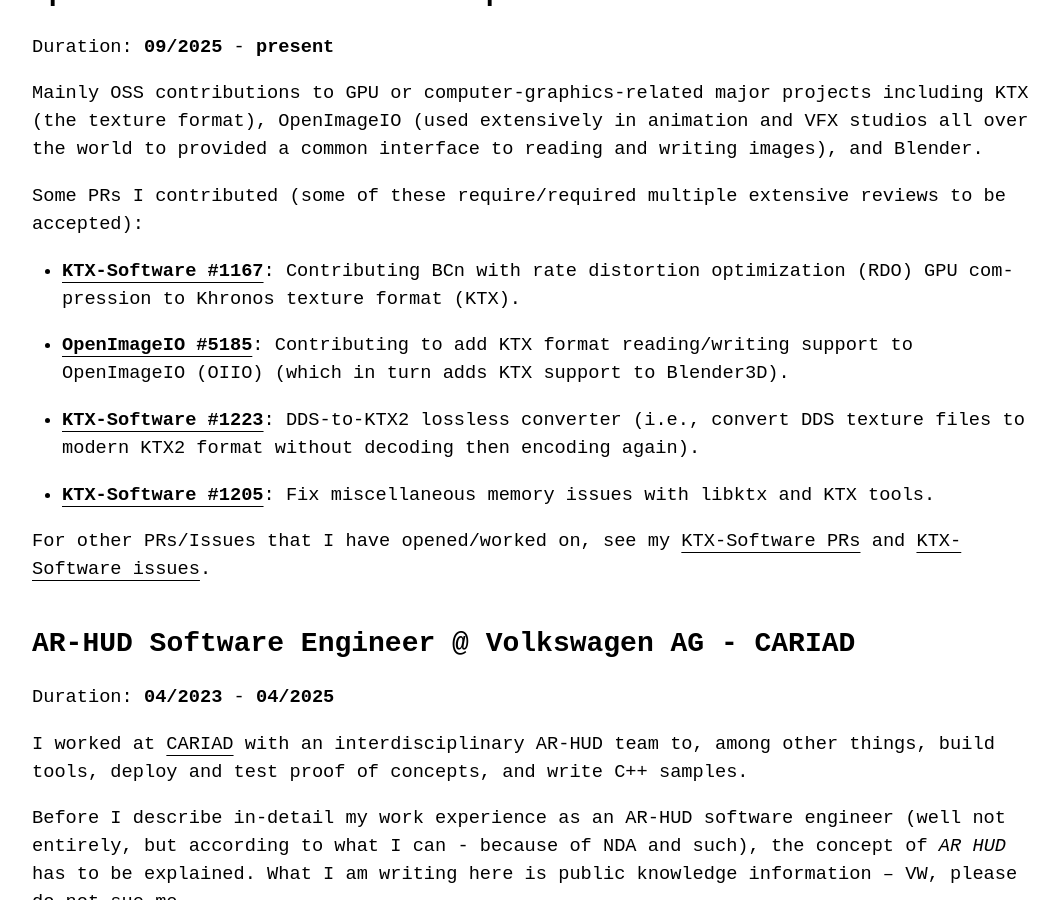
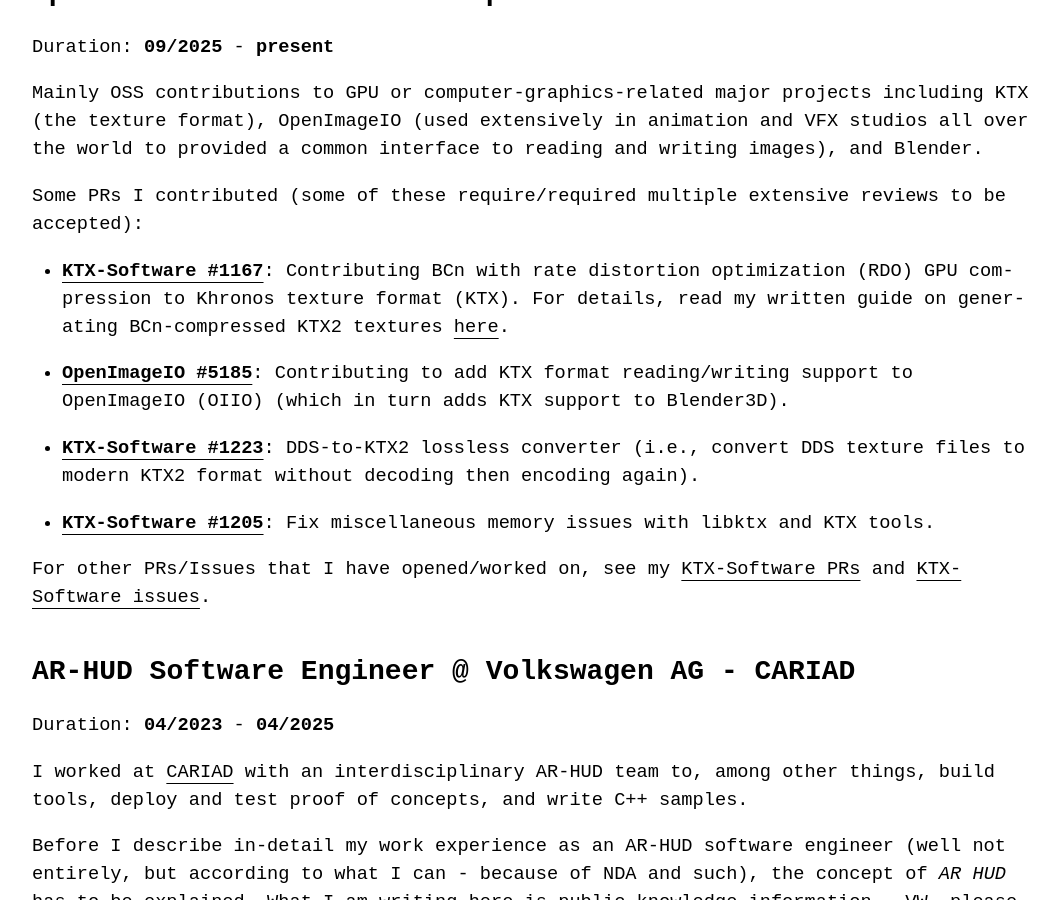
Before and after one commit to walcht/walcht, a Jekyll site: the page built from about.md, in a window 1280 px wide and 900 px high, scrolled down 2250 px. Shown: the whole window, without its empty margins (102-1161 px from the left). Built offline with Jekyll 4.4.1, drawn with Linux system fonts in a browser that asks for light colours; some of the changed text lies outside the part shown.

```diff
--- a/about.md
+++ b/about.md
@@ -86,7 +86,9 @@ Some PRs I contributed (some of these require/required multiple extensive
 reviews to be accepted):
 
 - **[KTX-Software #1167][pr-1167]**: Contributing BCn with rate distortion
-optimization (RDO) GPU compression to Khronos texture format (KTX).
+optimization (RDO) GPU compression to Khronos texture format (KTX). For details,
+read my written guide on generating BCn-compressed KTX2 textures
+[here][bcn-guide].
 
 - **[OpenImageIO #5185][pr-5185]**: Contributing to add KTX format
 reading/writing support to OpenImageIO (OIIO) (which in turn adds KTX support to
@@ -327,3 +329,4 @@ or improve my German language skills.
 [pr-1205]: https://github.com/KhronosGroup/KTX-Software/pull/1205
 [ktx-prs]: https://github.com/KhronosGroup/KTX-Software/issues?q=is%3Apr+author%3Awalcht
 [ktx-issues]: https://github.com/KhronosGroup/KTX-Software/issues?q=is%3Aissue%20author%3Awalcht
+[bcn-guide]: {{ "guides/ktx-bcn-playground.md" | absolute_url }}
```
Also changed, not shown: other parts of about.md (+2 -2 lines), 1 other file.
